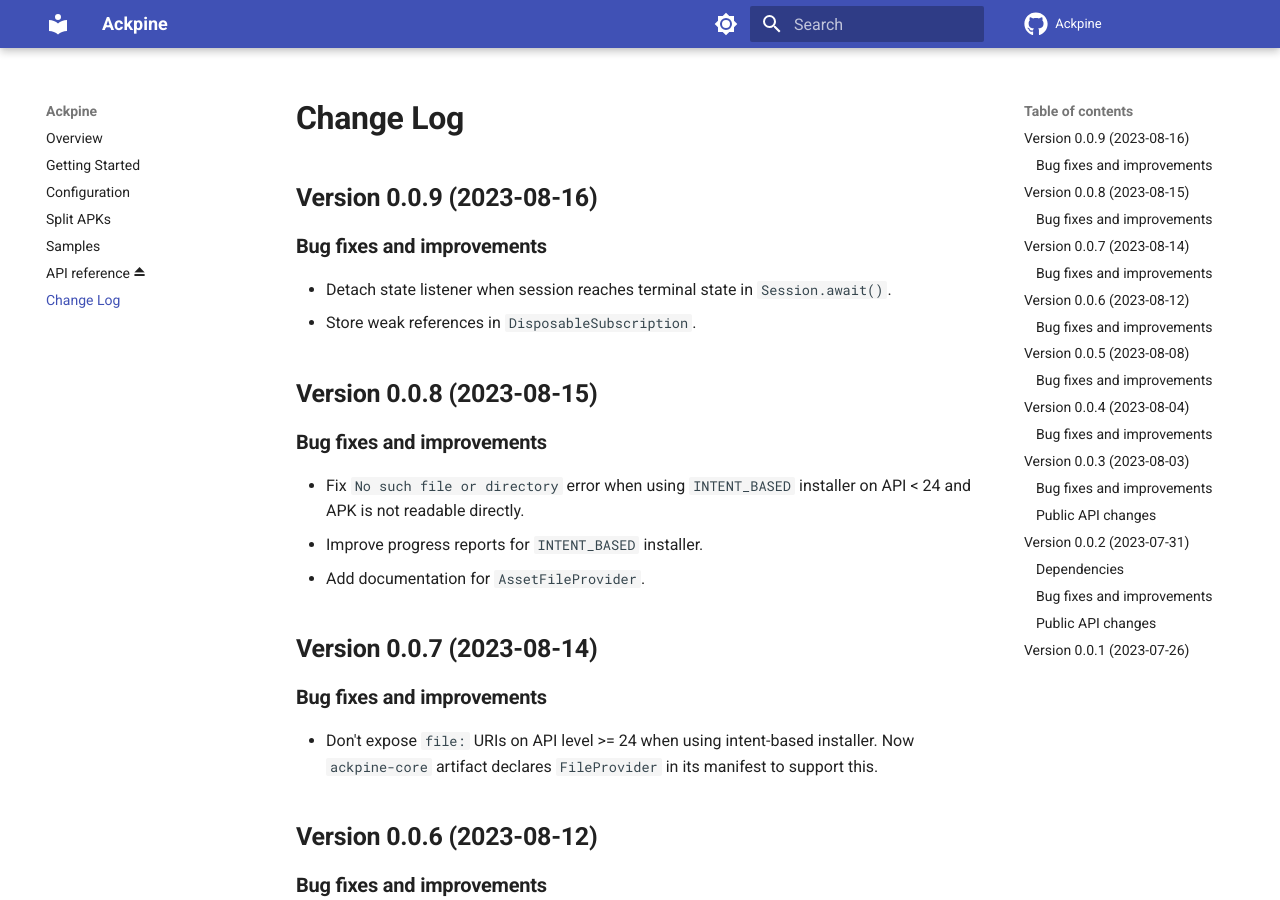
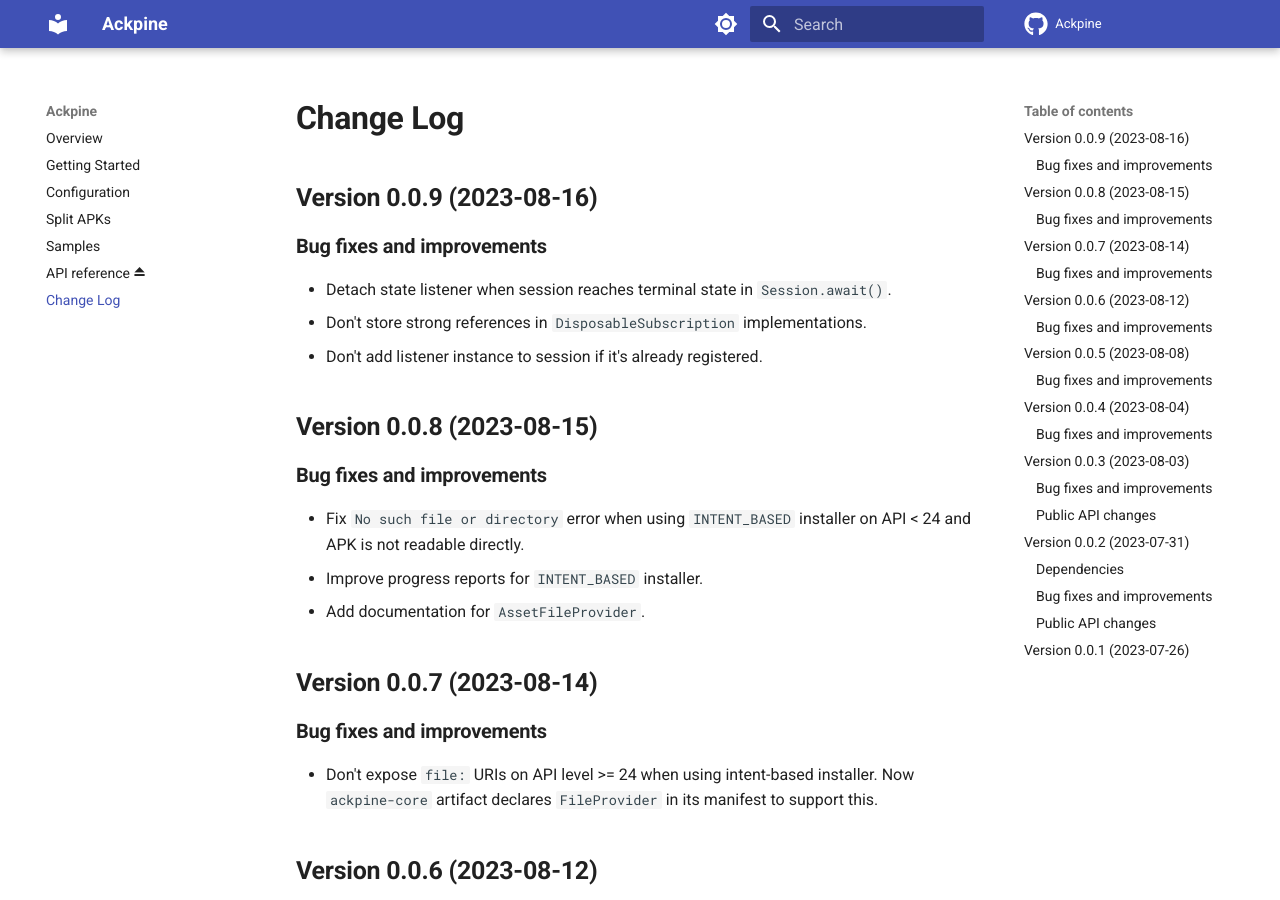
Before and after one commit to solrudev/Ackpine, an MkDocs documentation site: the page built from docs/changelog.md, in a window 1280 px wide and 900 px high. Built offline with MkDocs 1.6.1 and Material for MkDocs 9.7.7, drawn with Linux system fonts in a browser that asks for light colours; comment, search, counter and statistics services are not loaded.

Commit message:
version 0.0.9 changelog

```diff
--- a/docs/changelog.md
+++ b/docs/changelog.md
@@ -7,7 +7,8 @@ Version 0.0.9 (2023-08-16)
 ### Bug fixes and improvements
 
 - Detach state listener when session reaches terminal state in `Session.await()`.
-- Store weak references in `DisposableSubscription`.
+- Don't store strong references in `DisposableSubscription` implementations.
+- Don't add listener instance to session if it's already registered.
 
 Version 0.0.8 (2023-08-15)
 --------------------------
```
